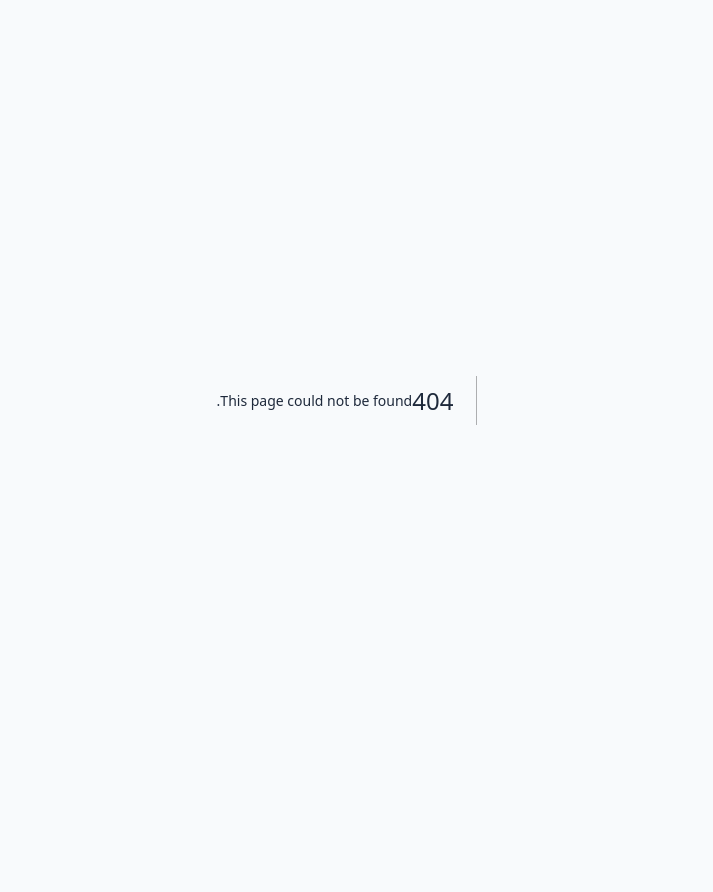
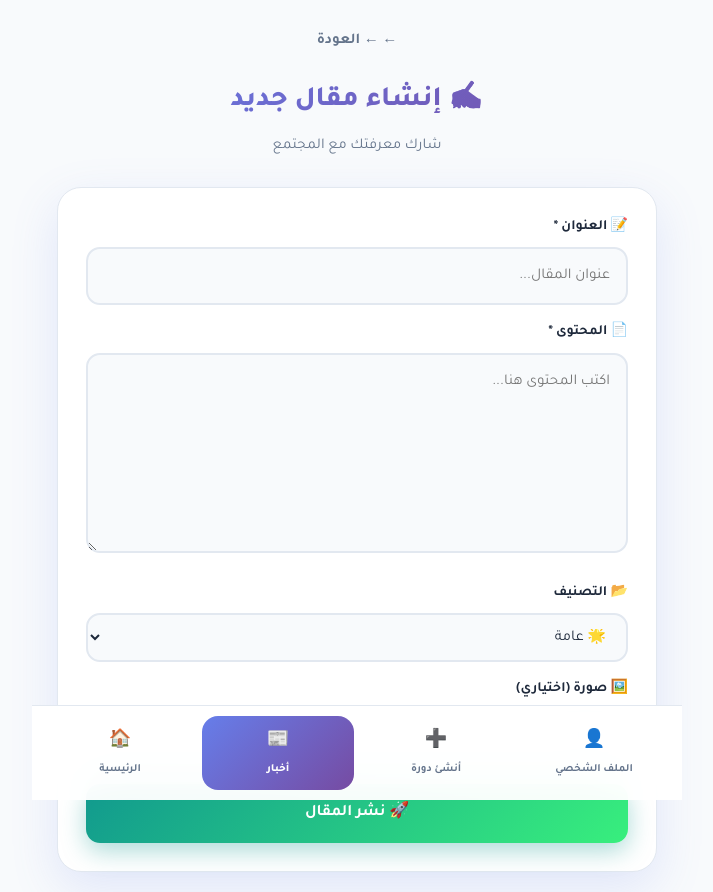
Before and after one commit to Eghrdm20/maharaat-app, a Next.js app: page /admin/create-post in a window 1280 px wide. Before the commit this address had no page. Shown: the whole page, without its empty margins (283-996 px from the left). Before the commit the page ends 800 px from the top, so only its background shows below. Built offline with nearby package versions, Linux system fonts and the light colour scheme.

Commit message:
Create page.tsx

```diff
--- /dev/null
+++ b/app/admin/create-post/page.tsx
@@ -0,0 +1,216 @@
+"use client";
+
+import { useState } from "react";
+import { useRouter } from "next/navigation";
+import Link from "next/link";
+import type { CSSProperties } from "react";
+import { translations, type Lang, getDirection } from "@/lib/i18n";
+
+export default function CreatePostPage() {
+  const router = useRouter();
+  const [lang, setLang] = useState<Lang>("ar");
+  const t = translations[lang];
+  const dir = getDirection(lang);
+
+  const [title, setTitle] = useState("");
+  const [content, setContent] = useState("");
+  const [category, setCategory] = useState("general");
+  const [imageUrl, setImageUrl] = useState("");
+  const [loading, setLoading] = useState(false);
+  const [message, setMessage] = useState("");
+
+  const getUserData = () => {
+    try {
+      if (typeof window !== "undefined") {
+        const piUser = window.localStorage.getItem("pi_user");
+        return piUser ? JSON.parse(piUser) : null;
+      }
+    } catch (e) {
+      return null;
+    }
+    return null;
+  };
+
+  const handleSubmit = async (e: React.FormEvent) => {
+    e.preventDefault();
+
+    if (!title.trim()) {
+      setMessage("⚠️ العنوان مطلوب");
+      return;
+    }
+
+    if (!content.trim()) {
+      setMessage("⚠️ المحتوى مطلوب");
+      return;
+    }
+
+    setLoading(true);
+    setMessage("");
+
+    try {
+      const user = getUserData();
+
+      const res = await fetch("/api/news", {
+        method: "POST",
+        headers: { "Content-Type": "application/json" },
+        body: JSON.stringify({
+          uid: user?.uid || null,
+          username: user?.username || "Admin",
+          title: title.trim(),
+          content: content.trim(),
+          excerpt: content.trim().substring(0, 150),
+          category,
+          image_url: imageUrl || null,
+        }),
+      });
+
+      const json = await res.json();
+
+      if (json.ok) {
+        setMessage("✅ تم النشر!");
+        setTimeout(() => router.push("/news"), 1500);
+      } else {
+        setMessage("❌ فشل: " + (json.error || "خطأ"));
+      }
+    } catch (err: any) {
+      console.error(err);
+      setMessage("❌ خطأ: " + (err.message || "حدث خطأ"));
+    } finally {
+      setLoading(false);
+    }
+  };
+
+  /* ===== STYLES ===== */
+  const mainStyle: CSSProperties = {
+    minHeight: "100vh", paddingBottom: 100,
+    background: "var(--bg-primary)",
+    fontFamily: "var(--font-tajawal), sans-serif",
+    padding: "20px"
+  };
+  const containerStyle: CSSProperties = { maxWidth: 600, margin: "0 auto" };
+  const formStyle: CSSProperties = {
+    background: "var(--bg-card)", borderRadius: 24, padding: 28,
+    boxShadow: "var(--shadow-lg)", border: "1px solid var(--border-color)"
+  };
+  const labelStyle: CSSProperties = {
+    display: "block", marginBottom: 8, fontWeight: 700,
+    color: "var(--text-primary)", fontSize: 14
+  };
+  const inputStyle: CSSProperties = {
+    width: "100%", border: "2px solid var(--border-color)",
+    borderRadius: 14, padding: "14px 16px", fontSize: 15,
+    outline: "none", background: "var(--bg-primary)",
+    color: "var(--text-primary)", marginBottom: 16,
+    transition: "all 0.3s ease", fontFamily: "inherit"
+  };
+  const textareaStyle: CSSProperties = {
+    ...inputStyle, minHeight: 200, resize: "vertical", lineHeight: 1.7
+  };
+  const selectStyle: CSSProperties = { ...inputStyle, cursor: "pointer" };
+  const btnStyle: CSSProperties = {
+    width: "100%", padding: 16,
+    background: loading ? "#94a3b8" : "linear-gradient(135deg, #11998e 0%, #38ef7d 100%)",
+    color: "white", border: "none", borderRadius: 14,
+    fontWeight: 700, fontSize: 16, cursor: loading ? "not-allowed" : "pointer",
+    transition: "all 0.3s ease",
+    boxShadow: loading ? "none" : "0 8px 24px rgba(17,153,142,0.35)"
+  };
+  const msgStyle: CSSProperties = {
+    marginTop: 16, padding: "14px 18px", borderRadius: 12,
+    textAlign: "center", fontWeight: 600, fontSize: 14
+  };
+  const navStyle: CSSProperties = {
+    position: "fixed", bottom: 0, left: "50%", transform: "translateX(-50%)",
+    width: "100%", maxWidth: 650,
+    background: "rgba(255,255,255,0.95)", backdropFilter: "blur(20px)",
+    borderTop: "1px solid var(--border-color)", padding: "10px 12px",
+    display: "grid", gridTemplateColumns: "repeat(4, 1fr)", gap: 6, zIndex: 100
+  };
+  const navItem = (active: boolean): CSSProperties => ({
+    textDecoration: "none", textAlign: "center",
+    background: active ? "linear-gradient(135deg,#667eea 0%,#764ba2 100%)" : "transparent",
+    color: active ? "white" : "var(--text-secondary)",
+    padding: "10px 6px", borderRadius: 16, fontSize: 11,
+    fontWeight: active ? 800 : 600,
+    display: "flex", flexDirection: "column", alignItems: "center", gap: 2
+  });
+
+  return (
+    <main style={{ ...mainStyle, direction: dir }}>
+      <div style={containerStyle}>
+        <header style={{ textAlign: lang === "ar" ? "center" : "center", marginBottom: 28 }}>
+          <Link href="/news" style={{
+            display: "inline-flex", alignItems: "center", gap: 8,
+            color: "var(--text-secondary)", textDecoration: "none",
+            fontSize: 15, fontWeight: 600, padding: "8px 12px",
+            borderRadius: 12, marginBottom: 16, transition: "all 0.3s ease"
+          }}>
+            ← {t.back}
+          </Link>
+
+          <h1 style={{
+            fontSize: 28, fontWeight: 800,
+            background: "linear-gradient(135deg,#667eea 0%,#764ba2 100%)",
+            WebkitBackgroundClip: "text", WebkitTextFillColor: "transparent", marginBottom: 8
+          }}>
+            ✍️ {lang === "ar" ? "إنشاء مقال جديد" : "Create New Post"}
+          </h1>
+          <p style={{ color: "var(--text-secondary)", fontSize: 15 }}>
+            {lang === "ar" ? "شارك معرفتك مع المجتمع" : "Share with community"}
+          </p>
+        </header>
+
+        <form onSubmit={handleSubmit} style={formStyle}>
+          <label style={labelStyle}>📝 العنوان *</label>
+          <input value={title} onChange={e => setTitle(e.target.value)}
+            placeholder="عنوان المقال..." style={inputStyle} />
+
+          <label style={labelStyle}>📄 المحتوى *</label>
+          <textarea value={content} onChange={e => setContent(e.target.value)}
+            placeholder="اكتب المحتوى هنا..." style={textareaStyle} />
+
+          <label style={labelStyle}>📂 التصنيف</label>
+          <select value={category} onChange={e => setCategory(e.target.value)} style={selectStyle}>
+            <option value="general">🌟 عامة</option>
+            <option value="tech">💻 تقنية</option>
+            <option value="education">📚 تعليم</option>
+            <option value="pi">π Pi Network</option>
+          </select>
+
+          <label style={labelStyle}>🖼️ صورة (اختياري)</label>
+          <input value={imageUrl} onChange={e => setImageUrl(e.target.value)}
+            placeholder="https://..." style={inputStyle} />
+
+          <button type="submit" disabled={loading} style={btnStyle}>
+            {loading ? "⏳ جاري..." : "🚀 نشر المقال"}
+          </button>
+
+          {message && (
+            <div style={{
+              ...msgStyle,
+              background: message.includes("✅") ? "rgba(17,153,142,0.1)" : "rgba(245,87,108,0.1)",
+              color: message.includes("✅") ? "#11998e" : "#f5576c",
+              borderRight: message.includes("✅") ? "4px solid #11998e" : "4px solid #f5576c"
+            }}>{message}</div>
+          )}
+        </form>
+      </div>
+
+      {/* ===== NAV ===== */}
+      <nav style={navStyle}>
+        <Link href="/profile" style={navItem(false)}>
+          <div style={{fontSize:18,marginBottom:3}}>👤</div><span>{t.profile}</span>
+        </Link>
+        <Link href="/create-course" style={navItem(false)}>
+          <div style={{fontSize:18,marginBottom:3}}>➕</div><span>{t.createCourse}</span>
+        </Link>
+        <Link href="/news" style={navItem(true)}>
+          <div style={{fontSize:18,marginBottom:3}}>📰</div><span>أخبار</span>
+        </Link>
+        <Link href="/" style={navItem(false)}>
+          <div style={{fontSize:18,marginBottom:3}}>🏠</div><span>{t.home}</span>
+        </Link>
+      </nav>
+    </main>
+  );
+        }
```
